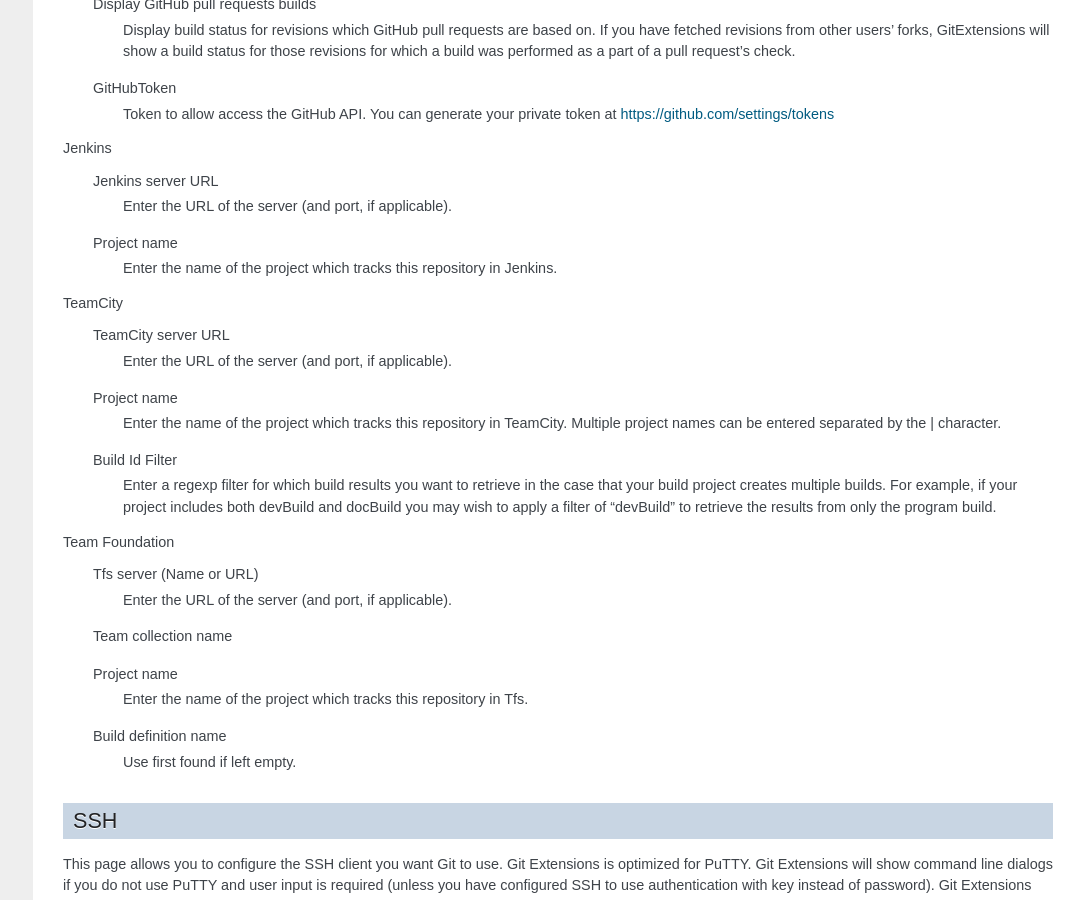
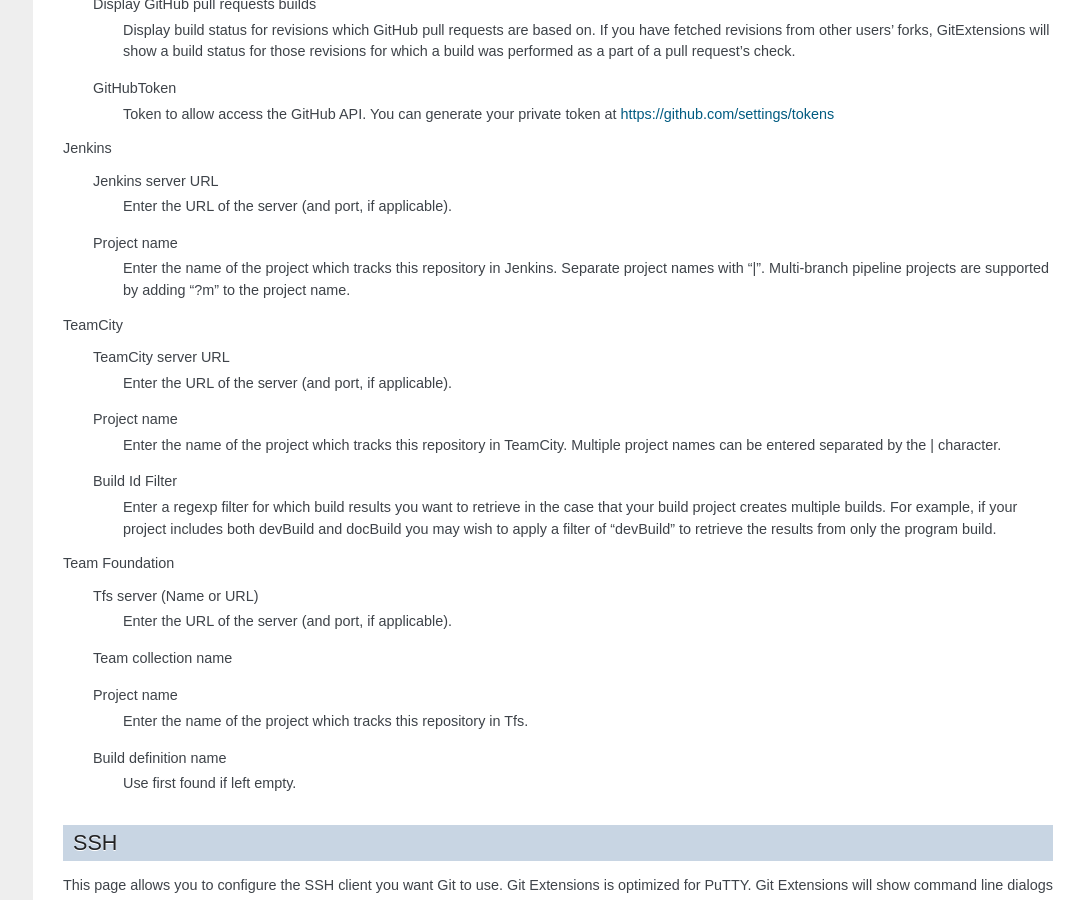
Before and after one commit to martinqt/GitExtensionsDoc, a Sphinx documentation site: the page built from source/settings.rst, in a window 1280 px wide and 900 px high, scrolled down 11804 px. Shown: the whole window, without its empty margins (197-1280 px from the left). Built offline with Sphinx 7.4.7, drawn with Linux system fonts in a browser that asks for light colours.

Commit message:
Issue #74 for feature #4202

```diff
--- a/source/settings.rst
+++ b/source/settings.rst
@@ -688,7 +688,7 @@
 
     .. setting:: Project name
 
-      Enter the name of the project which tracks this repository in Jenkins.
+      Enter the name of the project which tracks this repository in Jenkins. Separate project names with "|". Multi-branch pipeline projects are supported by adding "?m" to the project name.
 
   .. settingsgroup:: TeamCity
 
```
